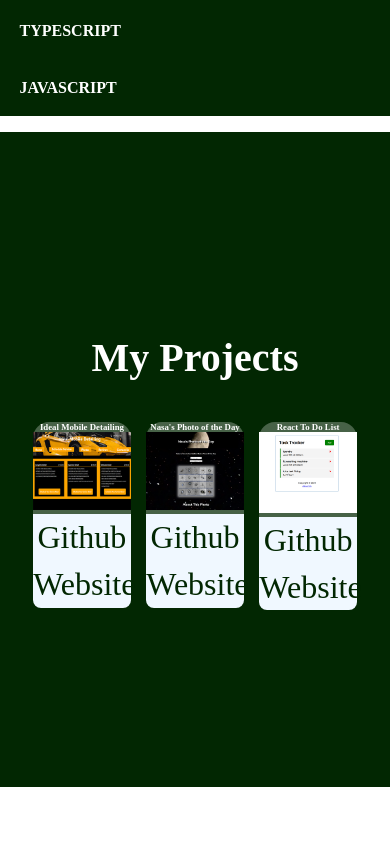
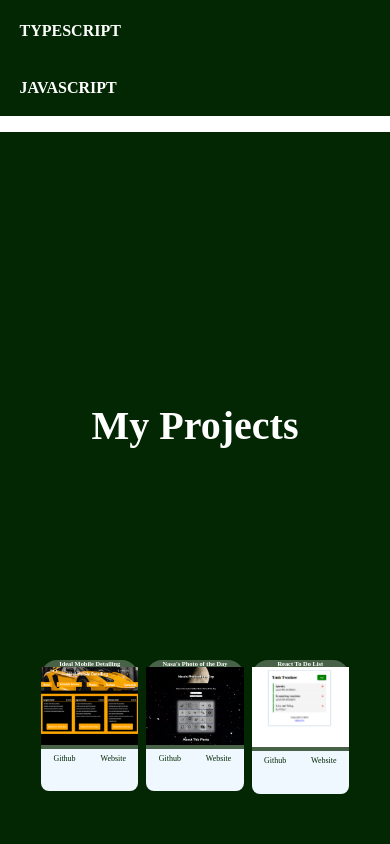
Before and after one commit to codiemaureen/codieCodes, a Next.js app: page / in a window 390 px wide. Shown: the part 1820-2664 px from the top of the page. Built offline with nearby package versions, Linux system fonts and the light colour scheme; a web font is replaced by a local one.

Commit message:
fixing project mobile view

```diff
--- a/src/app/component/Project.module.css
+++ b/src/app/component/Project.module.css
@@ -8,7 +8,8 @@
   margin: 0;
   max-width: 100%;
   padding: 2rem;
-  font-size: 2rem;
+  text-align: center;
+  font-size: 1rem;
   white-space: nowrap;
 }
 
@@ -30,21 +31,28 @@
   text-decoration: none;
 }
 
-@media screen and (max-width: 1450px) {
+@media screen and (max-width: 1355px) {
   .projectTitle {
+    font-size: 70%;
     padding: 0;
-    font-size: 1rem;
+  }
+  .projectLink {
+    flex-direction: column;
+    white-space: nowrap;
+    font-size: 80%;
+  }
+
+@media screen and (max-width: 500px) {
+  .projectTitle {
+    font-size: 40%;
+    padding: 0;
+    text-align: center;
+  }
+  .projectLink {
+    flex-direction: column;
+    white-space: nowrap;
+    font-size: 50%;
+    padding-bottom: 0;
   }
 }
-
-@media screen and (max-width: 860px) {
-  .projectTitle {
-    padding: 0;
-    font-size: .55rem;
-  }
-
-  .projectLinks{
-    flex-direction: column;
-    white-space: nowrap;
-  }
 }
--- a/src/app/component/Projects.jsx
+++ b/src/app/component/Projects.jsx
@@ -15,7 +15,7 @@ const ProjectList = () => {
 
   return (
     <div id="projects" className={styles.projects}>
-      <h2 >{'My Projects'}</h2>
+      <h2  className={styles.projectsTitle} >{'My Projects'}</h2>
       <div className={styles.projectsContainer}>
         {projects.map((project) => (
           <div key={project.id} className={styles.projectsItems}>
--- a/src/app/component/Projects.module.css
+++ b/src/app/component/Projects.module.css
@@ -1,9 +1,9 @@
 .projects{
  display: flex;
  flex-direction: column;
+ padding: 15% 0;
  min-width: 100vw;
  background-color: rgb(2, 39, 2);
- padding: 20vh 0;
  color: white;
  text-align: center;
 }
@@ -11,15 +11,23 @@
 .projectsContainer{
  display: flex;
  justify-content: center;
- flex-wrap: wrap;
-
 }
 
 .projectsItems{
  width: 25%;
- height: 40%;
- margin: 2%;
+ height: 90%;
+ margin: 0 1%;
  padding: 0;
  border-radius: 1rem;
  background-color: rgba(255, 255, 255, 0.276);
 }
+
+@media screen and (max-width: 1355px) {
+ .projects{
+  height: 90vh;
+  padding-bottom: 15%;
+ }
+  .projectsTitle{
+   margin: 25vh 0;
+  }
+}
```
